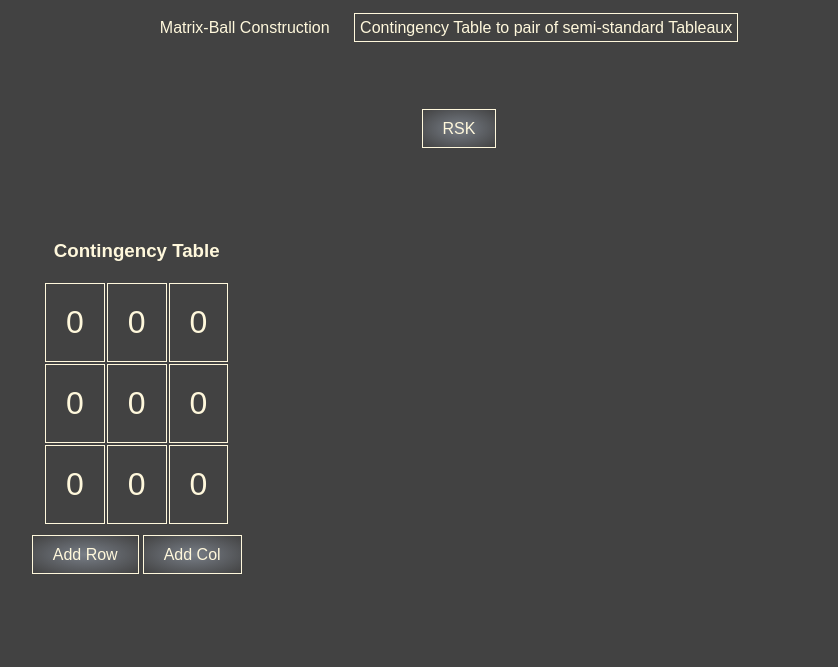
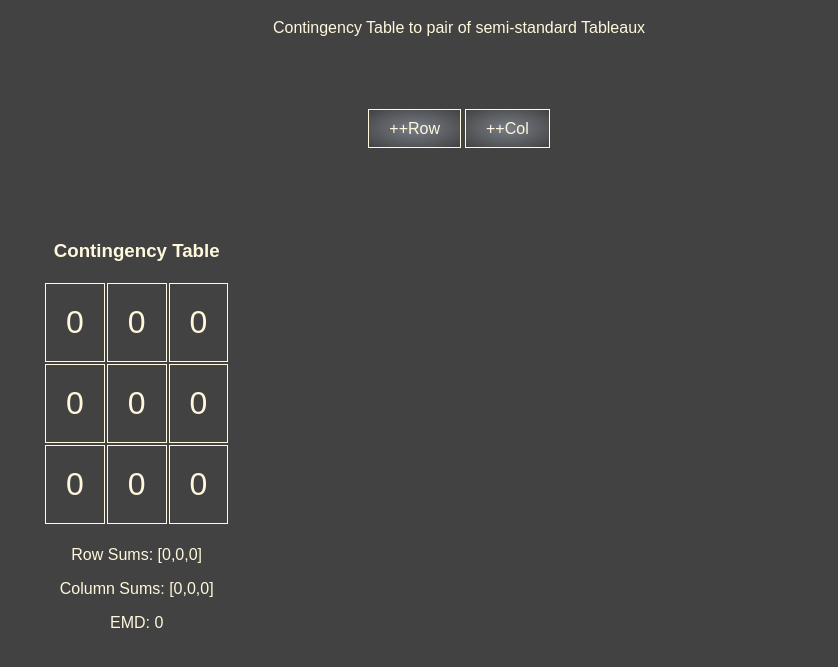
Before and after one commit to GitHubAcc12/rsk-correspondence, a website built with webpack: page index.html in a window 1280 px wide. Shown: the part 61-728 px from the top of the page, without its empty margins (181-1019 px from the left). Built offline with nearby package versions, Linux system fonts and the light colour scheme.

Commit message:
added functionality to add rows and columns, also showing rowsums and colsums and emd on site

```diff
--- a/css/stylesheet.css
+++ b/css/stylesheet.css
@@ -47,8 +47,10 @@ h1 {
   margin: auto;
   background: #424242;
 }
-
-td {
+.matrix-wrapper {
+  text-align: center;
+}
+.ct {
   font-size: xx-large;
   padding: 20px;
   border: 1px solid cornsilk;
@@ -72,7 +74,7 @@ td {
 .active {
   margin: 20px;
   padding: 5px;
-  border: 1px solid cornsilk;
+  /* border: 1px solid cornsilk; */
 }
 
 .right {
@@ -95,4 +97,19 @@ td {
   margin-bottom: 20px;
   margin-left: auto;
   margin-right: auto;
+  /* float: left; */
 }
+
+#analysis {
+  /* visibility: hidden; */
+  margin: 20px;
+  text-align: center;
+  align-items: center;
+}
+table {
+  margin: 0 auto;
+}
+td {
+  padding: 10px;
+  font-size: large;
+}
--- a/index.html
+++ b/index.html
@@ -8,17 +8,20 @@
     <div class="wrapper">
       <h1>Robinson-Schenstedt-Knuth Correspondence</h1>
       <div class="topnav description bottom-padding">
-        <a class="nav-entry">Matrix-Ball Construction</a>
+        <!--a class="nav-entry">Matrix-Ball Construction</a-->
         <a class="active nav-entry"
           >Contingency Table to pair of semi-standard Tableaux</a
         >
       </div>
       <div class="button-wrapper bottom-padding">
-        <a id="rsk-button" class="custom-btn">RSK</a>
+        <!-- <a id="rsk-button" class="custom-btn">RSK</a> -->
+        <a id="btn-add-row" class="custom-btn">++Row</a>
+        <a id="btn-add-col" class="custom-btn">++Col</a>
       </div>
       <div class="content">
         <div class="left">
           <h3 class="description">Contingency Table</h3>
+
           <div class="wrapper">
             <div id="matrix-wrapper">
               <table class="matrix">
@@ -39,9 +42,28 @@
                 </tr>
               </table>
             </div>
-            <div class="button-wrapper">
-              <a id="btn-add-row" class="custom-btn">Add Row</a>
-              <a id="btn-add-col" class="custom-btn">Add Col</a>
+            <div id="analysis">
+              <!-- <table>
+          <th>
+            <td></td>
+            <td>EMD</td>
+          </th>
+          <tr>
+            <td>Row Sums:</td>
+            <td id="row-sums-distr">Test</td>
+          </tr>
+          <tr>
+            <td>Column Sums:</td>
+            <td id="col-sums-distr">Test</td>
+        </tr>
+        </table> -->
+              <p class="description">
+                Row Sums: <output id="row-sums-distr"></output>
+              </p>
+              <p class="description">
+                Column Sums: <output id="col-sums-distr"></output>
+              </p>
+              <p class="description">EMD: <output id="distr-emd"></output></p>
             </div>
           </div>
         </div>
--- a/js/application.js
+++ b/js/application.js
@@ -1,5 +1,5 @@
 import ContingencyTable from "./contingencyTable";
-import YoungTableu from "./tableau";
+import computeEmd from "./emd";
 
 export default class Application {
   constructor() {
@@ -8,6 +8,7 @@ export default class Application {
 
   start() {
     this.initializeEventListeners();
+    this.updateRowColSums();
   }
 
   incrementCell(cell, index) {
@@ -33,8 +34,6 @@ export default class Application {
 
   computeRSK() {
     let [P, Q] = this.contingencyTable.semistandardTableauxFromCT();
-    console.log(P);
-    console.log(Q);
 
     let headers = document.getElementsByClassName("vis-when-rsk");
     for (let i = 0; i < headers.length; ++i) {
@@ -53,10 +52,12 @@ export default class Application {
       for (let j = 0; j < P.tableau[i].length; ++j) {
         let tdP = document.createElement("td");
         tdP.innerHTML = P.tableau[i][j];
+        tdP.classList.add("ct");
         trP.appendChild(tdP);
 
         let tdQ = document.createElement("td");
         tdQ.innerHTML = Q.tableau[i][j];
+        tdQ.classList.add("ct");
         trQ.appendChild(tdQ);
       }
       tableP.appendChild(trP);
@@ -75,22 +76,37 @@ export default class Application {
       let index = [row, col];
       items[i].addEventListener("click", () => {
         this.incrementCell(items[i], index);
-        // this.computeRSK();
+        this.computeRSK();
+        this.updateRowColSums();
       });
       items[i].addEventListener("contextmenu", (event) => {
         event.preventDefault();
         this.decrementCell(items[i], index);
-        // this.computeRSK();
+        this.computeRSK();
       });
     }
   }
 
+  updateRowColSums() {
+    const rowSums = this.contingencyTable.computeRowSums();
+    let rowSumsOutput = document.getElementById("row-sums-distr");
+    rowSumsOutput.innerHTML = JSON.stringify(rowSums);
+
+    const colSums = this.contingencyTable.computeColSums();
+    let colSumsOutput = document.getElementById("col-sums-distr");
+    colSumsOutput.innerHTML = JSON.stringify(colSums);
+
+    const emd = computeEmd(rowSums, colSums);
+    let emdOutput = document.getElementById("distr-emd");
+    emdOutput.innerHTML = emd;
+  }
+
   initializeEventListeners() {
     this.addTableIncrementListeners();
-    let btn = document.getElementById("rsk-button");
-    btn.addEventListener("click", () => {
-      this.computeRSK();
-    });
+    // let btn = document.getElementById("rsk-button");
+    // btn.addEventListener("click", () => {
+    //   this.computeRSK();
+    // });
 
     let btnAddRow = document.getElementById("btn-add-row");
     btnAddRow.addEventListener("click", () => {
--- a/js/contingencyTable.js
+++ b/js/contingencyTable.js
@@ -71,14 +71,11 @@ export default class ContingencyTable {
   semistandardTableauxFromCT() {
     let array = this.compute2dArray();
     // array[0] is for P, array[1] for Q
-    console.log(array);
     let P = new YoungTableu();
     let Q = new YoungTableu();
     for (let i = 0; i < array.length; ++i) {
       // insert array[i][0] into P
       let pos = P.rowBump(array[i][0]);
-      console.log("added " + array[i][0]);
-      console.log("at " + pos);
       Q.addBoxAt(pos, array[i][1]);
     }
 
@@ -106,16 +103,18 @@ export default class ContingencyTable {
     for (let i = 0; i < this.table.length; ++i) {
       rowSums.push(this.table[i].reduce((a, b) => a + b, 0));
     }
+    return rowSums;
   }
 
   computeColSums() {
     let colSums = [];
-    for (let j = 0; j < this.contingencyTable[0].length; ++j) {
+    for (let j = 0; j < this.table[0].length; ++j) {
       let sum = 0;
-      for (let i = 0; i < this.contingencyTable.length; ++i) {
-        sum += this.contingencyTable[i][j];
+      for (let i = 0; i < this.table.length; ++i) {
+        sum += this.table[i][j];
       }
       colSums.push(sum);
     }
+    return colSums;
   }
 }
--- /dev/null
+++ b/js/emd.js
@@ -0,0 +1,10 @@
+export default function computeEmd(distr1, distr2) {
+  const dif = distr1.map((n, i) => n - distr2[i]);
+  let result = 0;
+  for (let i = 1; i < dif.length; ++i) {
+    // sum dif elements up to i
+    let sum0ToI = dif.slice(0, i).reduce((a, b) => a + b);
+    result += Math.abs(sum0ToI);
+  }
+  return result;
+}
--- a/js/index.js
+++ b/js/index.js
@@ -1,23 +1,23 @@
 import Application from "./application";
 
-let navigation = document.getElementsByClassName("nav-entry");
-let selected = document.getElementsByClassName("active")[0];
+// let navigation = document.getElementsByClassName("nav-entry");
+// let selected = document.getElementsByClassName("active")[0];
 
 let app = new Application();
 app.start();
 
 // index 0: matrix ball
-navigation[0].addEventListener("click", () => {
-  selected.classList.remove("active");
-  navigation[0].classList.add("active");
-  selected = navigation[0];
-  // start new application for matrix ball
-});
+// navigation[0].addEventListener("click", () => {
+//   selected.classList.remove("active");
+//   navigation[0].classList.add("active");
+//   selected = navigation[0];
+//   // start new application for matrix ball
+// });
 
-// index 1: CT to PQ
-navigation[1].addEventListener("click", () => {
-  selected.classList.remove("active");
-  navigation[1].classList.add("active");
-  selected = navigation[1];
-  // start new application for CT to PQ
-});
+// // index 1: CT to PQ
+// navigation[1].addEventListener("click", () => {
+//   selected.classList.remove("active");
+//   navigation[1].classList.add("active");
+//   selected = navigation[1];
+//   // start new application for CT to PQ
+// });
```
Also changed, not shown: dist/main.bundle.js, readme.md (added).
